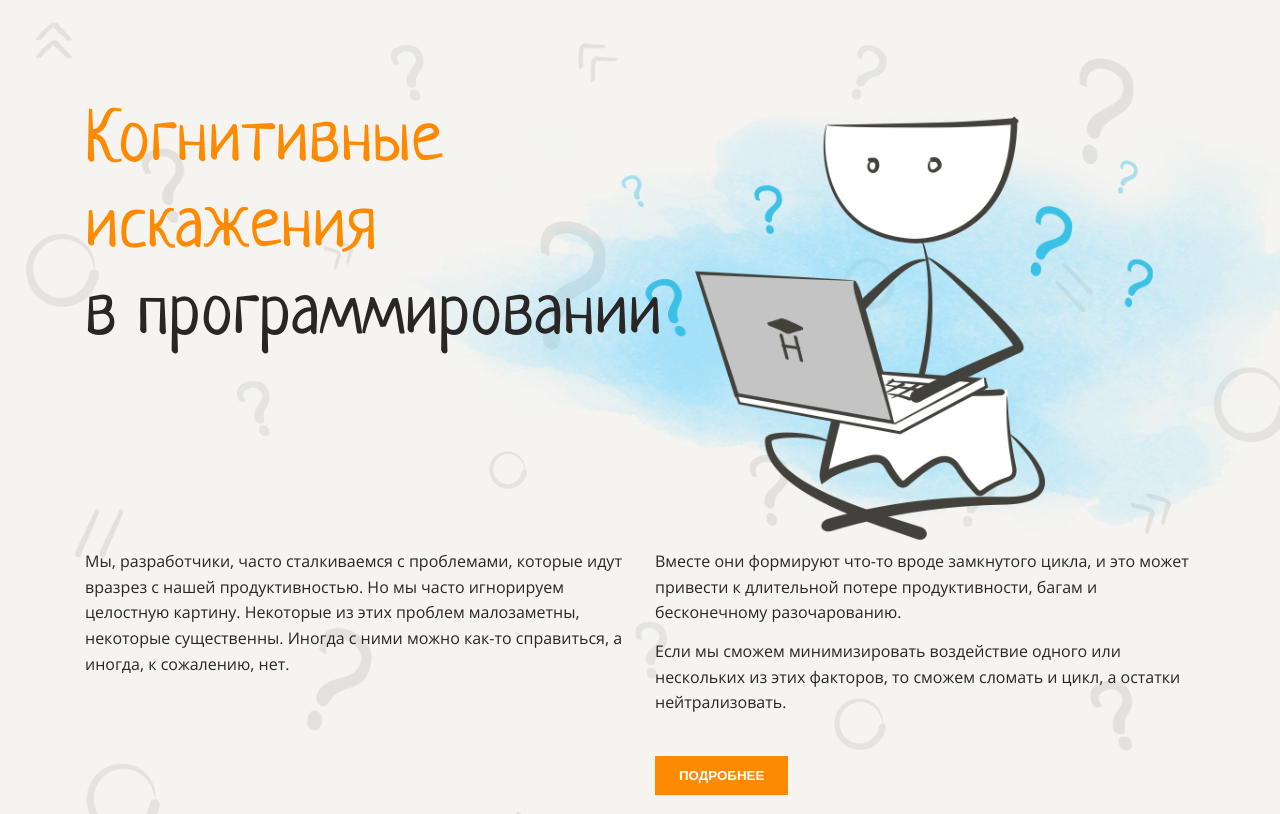
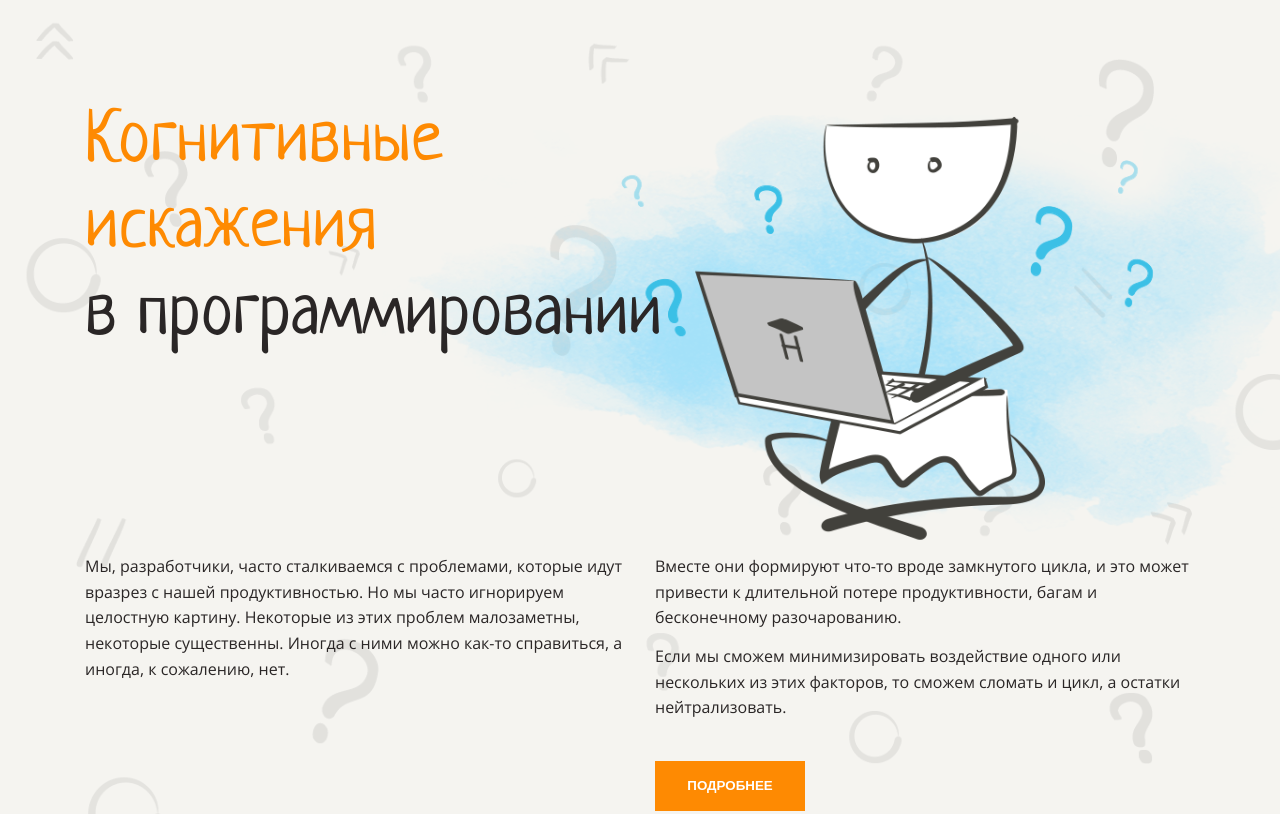
Before and after one commit to mdolganova/layout-designer-project-58, a website: page src/index.html in a window 1280 px wide. Shown: the top 814 px of the page. Drawn offline with Linux system fonts and the light colour scheme.

Commit message:
remain mistakes

```diff
--- a/src/styles/style.css
+++ b/src/styles/style.css
@@ -42,7 +42,7 @@ h1, h2, h3, .nav-header, .navigation dt, .footer-h {
 
 h1 {
   font-size: 72px;
-  margin-bottom: 190px;
+  margin-bottom: 195px;
 }
 
 h2 {
@@ -322,8 +322,11 @@ main .bg-middle .header-content {
 
 button {
   margin-top: 27px;
+  height: 50px;
+  width: 150px;
   padding: 12px 24px;
   font-weight: bold;
+  line-height: 1.6;
   color: var(--white-color);
   text-transform: uppercase;
   background-color: var(--main-color);
```
